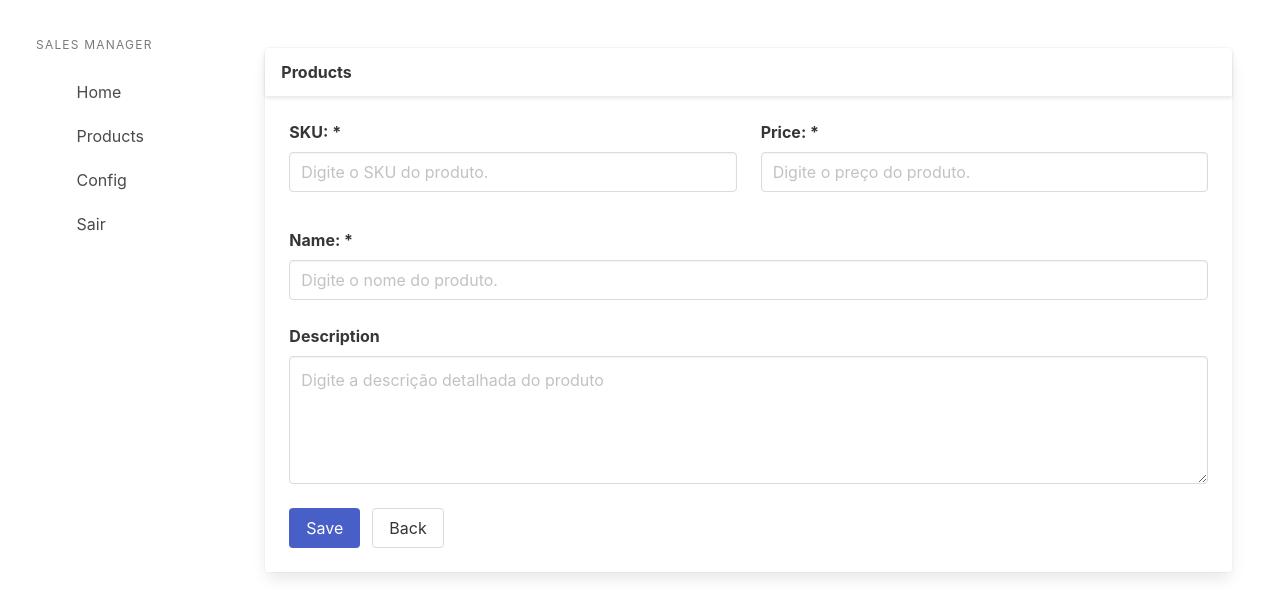
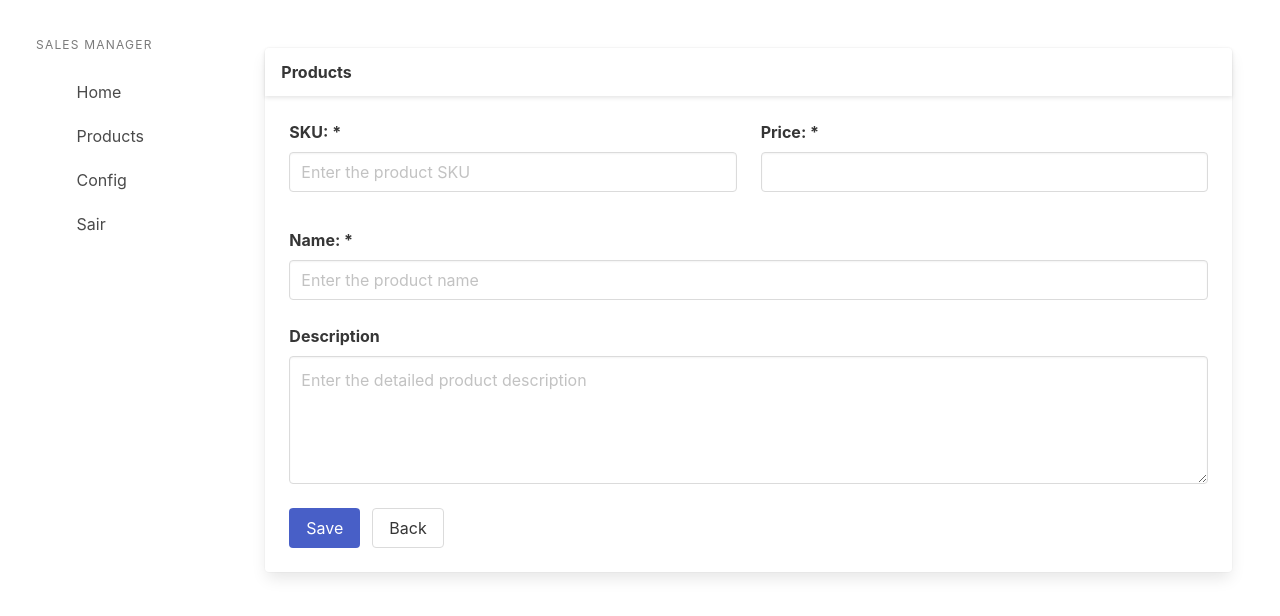
Before and after one commit to gmgessicamayara/salesmanager, a Next.js app in the folder vendas-app/: page /catalogs/products in a window 1280 px wide. Shown: the top 616 px of the page. Built offline with nearby package versions, Linux system fonts and the light colour scheme.

Commit message:
products

```diff
--- a/vendas-app/src/app/models/products/index.ts
+++ b/vendas-app/src/app/models/products/index.ts
@@ -1,9 +1,10 @@
 export interface Product {
-  id?: number;
+  id?: string;
   name?: string;
   description?: string;
   price?: number;
   sku?: string;
+  registrationDate?: string;
 }
 
 const product: Product = {};
--- a/vendas-app/src/components/products/cadastro/index.tsx
+++ b/vendas-app/src/components/products/cadastro/index.tsx
@@ -9,6 +9,8 @@ export const CadastroProdutos: React.FC = () => {
   const [price, setPrice] = useState<string>('');
   const [name, setName] = useState<string>('');
   const [description, setDescription] = useState<string>('');
+  const [id, setId] = useState<string>('');
+  const [registrationDate, setRegistrationDate] = useState<string>('');
 
   const submit = () => {
     const product: Product = {
@@ -18,13 +20,34 @@ export const CadastroProdutos: React.FC = () => {
       description,
     };
 
-    service
-      .save(product)
-      .then((productResponse) => console.log(productResponse));
+    service.save(product).then((productResponse: Product) => {
+      setId(productResponse.id ?? '');
+      setRegistrationDate(productResponse.registrationDate ?? '');
+    });
   };
 
   return (
     <Layout titulo='Products'>
+      {id && (
+        <div className='columns'>
+          <Input
+            label='ID:'
+            columnClasses='is-half'
+            id='inputId'
+            value={id}
+            disabled
+          />
+
+          <Input
+            label='Registration date:'
+            columnClasses='is-half'
+            id='inputRegistrationDate'
+            value={registrationDate}
+            disabled
+          />
+        </div>
+      )}
+
       <div className='columns'>
         <Input
           label='SKU: *'
@@ -32,7 +55,7 @@ export const CadastroProdutos: React.FC = () => {
           onChange={setSku}
           id='inputSku'
           value={sku}
-          placeholder='Digite o SKU do produto.'
+          placeholder='Enter the product SKU'
         />
 
         <Input
@@ -41,7 +64,6 @@ export const CadastroProdutos: React.FC = () => {
           onChange={setPrice}
           id='inputPreco'
           value={price}
-          placeholder='Digite o preço do produto.'
         />
       </div>
 
@@ -52,7 +74,7 @@ export const CadastroProdutos: React.FC = () => {
           onChange={setName}
           id='inputNome'
           value={name}
-          placeholder='Digite o nome do produto.'
+          placeholder='Enter the product name'
         />
       </div>
 
@@ -67,7 +89,7 @@ export const CadastroProdutos: React.FC = () => {
               id='inputDescription'
               value={description}
               onChange={(event) => setDescription(event.target.value)}
-              placeholder='Digite a descrição detalhada do produto'
+              placeholder='Enter the detailed product description'
             />
           </div>
         </div>
```
